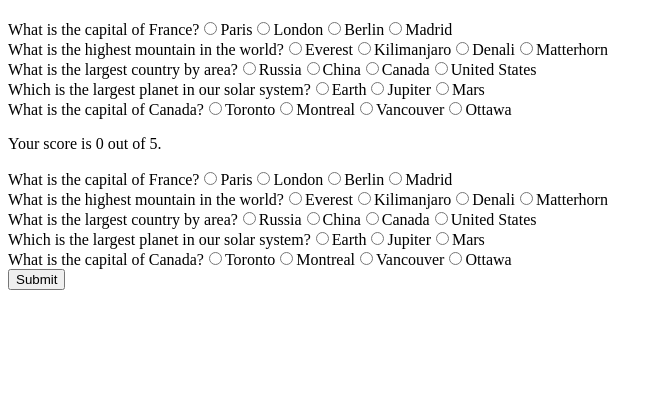
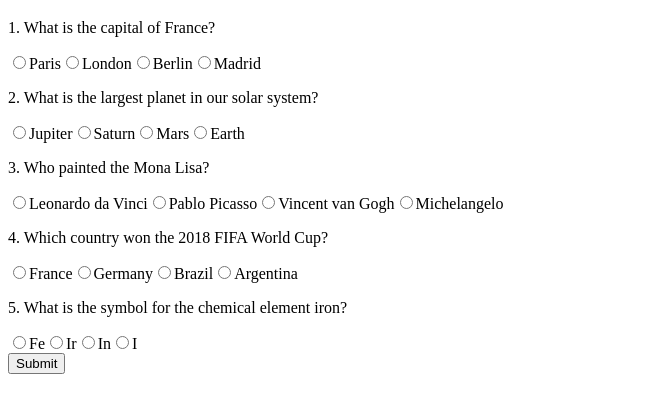
Before and after one commit to acciojob/quiz-with-session-anitha-anii, a website: page main.html in a window 1280 px wide. Shown: the part 61-474 px from the top of the page, without its empty margins (0-662 px from the left). Drawn offline with Linux system fonts and the light colour scheme.

Commit message:
created a submission

```diff
--- a/main.html
+++ b/main.html
@@ -8,9 +8,9 @@
   <body>
     <!-- do not change this code -->
     <h1>Quiz</h1>
-    <div id="questions"></div>
-    <button id="submit">Submit</button>
-    <div id="score"></div>
+
+  <div id="questions"></div>
+  <button id="submitBtn">Submit</button>
 
     <script type="text/javascript" src="./script.js"></script>
   </body>
--- a/script.js
+++ b/script.js
@@ -1,110 +1,146 @@
-// Your JS code here.
 
-// Do not change code below this line
-// This code will just display the questions to the screen
+    // Quiz questions
     const questions = [
       {
         question: "What is the capital of France?",
-    choices: ["Paris", "London", "Berlin", "Madrid"],
-    answer: "Paris",
+        options: ["Paris", "London", "Berlin", "Madrid"],
+        answer: "Paris"
       },
       {
-    question: "What is the highest mountain in the world?",
-    choices: ["Everest", "Kilimanjaro", "Denali", "Matterhorn"],
-    answer: "Everest",
+        question: "What is the largest planet in our solar system?",
+        options: ["Jupiter", "Saturn", "Mars", "Earth"],
+        answer: "Jupiter"
       },
       {
-    question: "What is the largest country by area?",
-    choices: ["Russia", "China", "Canada", "United States"],
-    answer: "Russia",
+        question: "Who painted the Mona Lisa?",
+        options: ["Leonardo da Vinci", "Pablo Picasso", "Vincent van Gogh", "Michelangelo"],
+        answer: "Leonardo da Vinci"
       },
       {
-    question: "Which is the largest planet in our solar system?",
-    choices: ["Earth", "Jupiter", "Mars"],
-    answer: "Jupiter",
+        question: "Which country won the 2018 FIFA World Cup?",
+        options: ["France", "Germany", "Brazil", "Argentina"],
+        answer: "France"
       },
       {
-    question: "What is the capital of Canada?",
-    choices: ["Toronto", "Montreal", "Vancouver", "Ottawa"],
-    answer: "Ottawa",
-  },
+        question: "What is the symbol for the chemical element iron?",
+        options: ["Fe", "Ir", "In", "I"],
+        answer: "Fe"
+      }
     ];
 
-const questionsElement = document.getElementById("questions");
-const userAnswers = [];
-
-// Display the quiz questions and choices
-function renderQuestions() {
-  for (let i = 0; i < questions.length; i++) {
-    const question = questions[i];
-    const questionElement = document.createElement("div");
-    const questionText = document.createTextNode(question.question);
-    questionElement.appendChild(questionText);
-    for (let j = 0; j < question.choices.length; j++) {
-      const choice = question.choices[j];
-      const choiceElement = document.createElement("input");
-      choiceElement.setAttribute("type", "radio");
-      choiceElement.setAttribute("name", `question-${i}`);
-      choiceElement.setAttribute("value", choice);
-      if (userAnswers[i] === choice) {
-        choiceElement.setAttribute("checked", true);
-      }
-      choiceElement.addEventListener("change", function (event) {
-        userAnswers[i] = event.target.value;
-      });
-      const choiceText = document.createTextNode(choice);
-      questionElement.appendChild(choiceElement);
-      questionElement.appendChild(choiceText);
-    }
-    questionsElement.appendChild(questionElement);
+    // Check if session storage is supported
+    function isSessionStorageSupported() {
+      try {
+        sessionStorage.setItem("test", "test");
+        sessionStorage.removeItem("test");
+        return true;
+      } catch (error) {
+        return false;
       }
     }
 
-// Save user's answers in session storage
+    // Save progress in session storage
     function saveProgress() {
-  sessionStorage.setItem("userAnswers", JSON.stringify(userAnswers));
+      if (isSessionStorageSupported()) {
+        sessionStorage.setItem("progress", JSON.stringify(progress));
+      }
     }
 
-// Load user's answers from session storage
+    // Load progress from session storage
     function loadProgress() {
-  const savedAnswers = sessionStorage.getItem("userAnswers");
-  if (savedAnswers) {
-    userAnswers = JSON.parse(savedAnswers);
+      if (isSessionStorageSupported()) {
+        const savedProgress = sessionStorage.getItem("progress");
+        if (savedProgress) {
+          progress = JSON.parse(savedProgress);
         }
+      }
+    }
+
+    // Save score in local storage
+    function saveScore(score) {
+      localStorage.setItem("score", score);
+    }
+
+    // Load score from local storage
+    function loadScore() {
+      const savedScore = localStorage.getItem("score");
+      if (savedScore) {
+        return parseInt(savedScore);
+      }
+      return 0;
     }
 
     // Calculate the score
     function calculateScore() {
       let score = 0;
-  for (let i = 0; i < questions.length; i++) {
-    if (userAnswers[i] === questions[i].answer) {
+      questions.forEach((q, index) => {
+        if (progress[index] === q.answer) {
           score++;
         }
-  }
+      });
       return score;
     }
 
-// Display the score on the page
-function displayScore() {
+    // Initialize quiz
+    function initQuiz() {
+      const questionsDiv = document.getElementById("questions");
+      const submitBtn = document.getElementById("submitBtn");
+
+      let progress = [];
+
+      // Load progress from session storage
+      loadProgress();
+
+      // Render questions
+      questions.forEach((q, index) => {
+        const questionDiv = document.createElement("div");
+        const questionText = document.createElement("p");
+        const optionsDiv = document.createElement("div");
+
+        questionText.textContent = `${index + 1}. ${q.question}`;
+
+        q.options.forEach((option) => {
+          const optionLabel = document.createElement("label");
+          const optionInput = document.createElement("input");
+          optionInput.type = "radio";
+          optionInput.name = `question-${index}`;
+          optionInput.value = option;
+          optionInput.checked = progress[index] === option;
+
+          optionInput.addEventListener("change", (event) => {
+            const selectedOption = event.target.value;
+            progress[index] = selectedOption;
+            saveProgress();
+          });
+
+          optionLabel.appendChild(optionInput);
+          optionLabel.append(option);
+
+          optionsDiv.appendChild(optionLabel);
+        });
+
+        questionDiv.appendChild(questionText);
+        questionDiv.appendChild(optionsDiv);
+
+        questionsDiv.appendChild(questionDiv);
+      });
+
+      // Load score from local storage
+      const savedScore = loadScore();
+      const scoreMessage = savedScore ? `Your score is ${savedScore} out of 5.` : "";
+
+      // Display score
+      const scoreDiv = document.createElement("div");
+      scoreDiv.textContent = scoreMessage;
+      document.body.appendChild(scoreDiv);
+
+      // Submit button event handler
+      submitBtn.addEventListener("click", () => {
         const score = calculateScore();
-  const scoreElement = document.createElement("p");
-  scoreElement.textContent = "Your score is " + score + " out of 5.";
-  questionsElement.appendChild(scoreElement);
-
-  // Store the score in local storage
-  localStorage.setItem("score", score);
+        saveScore(score);
+        scoreDiv.textContent = `Your score is ${score} out of 5.`;
+      });
     }
 
-// Render the questions
-renderQuestions();
-
-// Load the user's progress
-loadProgress();
-
-// Save the progress when the radio button changes
-questionsElement.addEventListener("change", saveProgress);
-
-// Display the score
-displayScore();
-
- renderQuestions();
+    // Initialize the quiz
+    initQuiz();
```
Lines whose indentation alone changed are shown as unchanged.
